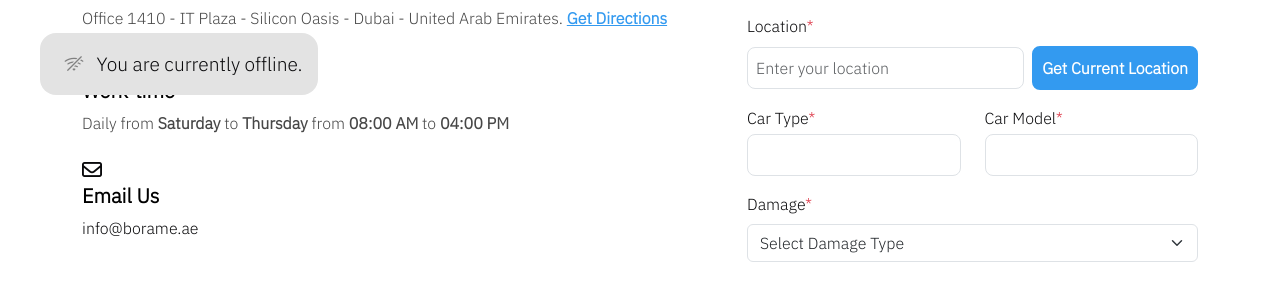
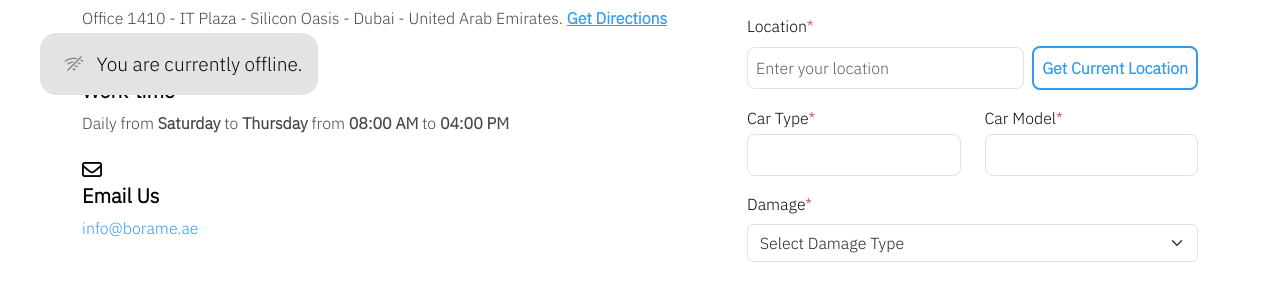
Before and after one commit to moamenmoustafa223/contactUs, a React (Vite) app: page / in a window 1280 px wide. Shown: the part 665-952 px from the top of the page. Built offline with nearby package versions, Linux system fonts and the light colour scheme.

Commit message:
btnOutline

```diff
--- a/src/components/ContactUs/ContactUs.jsx
+++ b/src/components/ContactUs/ContactUs.jsx
@@ -129,7 +129,7 @@ const ContactUs = () => {
 
         <h4 className='mb-2'>Email Us</h4>
 
-        <a href="mailto:info@borame.ae">info@borame.ae</a>
+        <a className='mainColor' href="mailto:info@borame.ae">info@borame.ae</a>
           </div>
         </div>
         <div className="col-md-5">
@@ -165,7 +165,7 @@ const ContactUs = () => {
     <label className='mb-2' htmlFor="email">Location<span className='text-danger'>*</span></label>
     <div className='d-flex jusify-content-center align-items-center'>
       <input type="text" id="email" required aria-label="inquiry" name="Email" className="form-control px-2 py-2 rounded-3 me-2" value={address} onChange={(e) => setAddress(e.target.value)} placeholder="Enter your location" />
-      <button className='btnCustom btnFilled fw-bold rounded-3 px-2 py-2 text-nowrap' disabled={locationLoading} onClick={getCurrentLocation}>Get Current Location</button>
+      <button className='btnCustom btnOutLine fw-bold rounded-3 px-2 py-2 text-nowrap' disabled={locationLoading} onClick={getCurrentLocation}>Get Current Location</button>
     </div>
     <ValidationError prefix="Email" field="Email" errors={state.errors} />
     {locationError && <p className="text-danger">{locationError}</p>}
```
